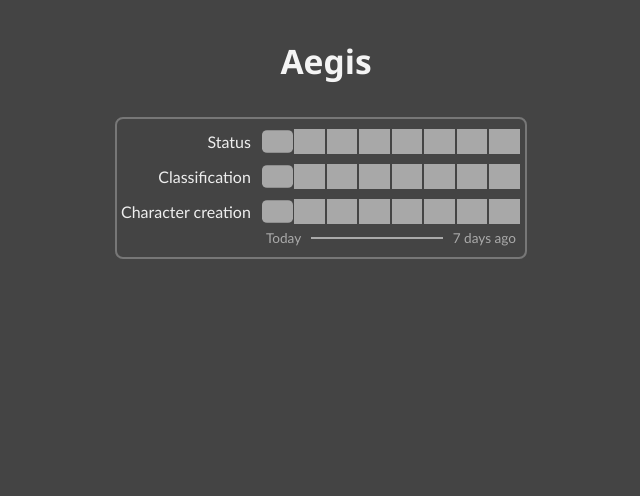
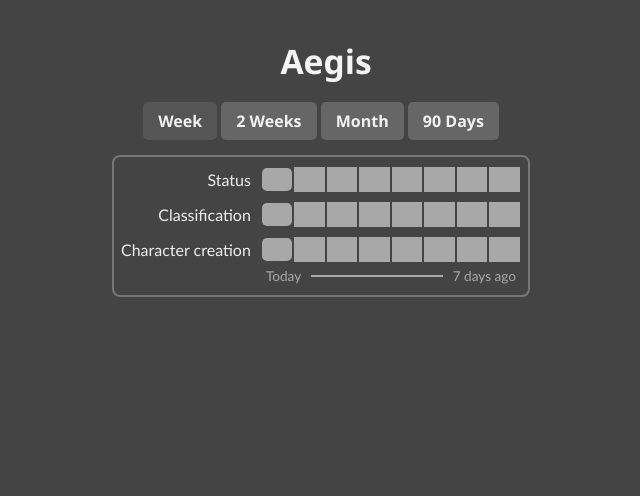
Before and after one commit to seimmuc/ffxiv-world-status-history, a Django app: page /world/Aegis in a window 1280 px wide. Shown: the top 496 px of the page, without its empty margins (319-959 px from the left). Run offline with Django 4.2, Linux system fonts and the light colour scheme; data comes from the database, SQL or seed files in the repository; data that the repository does not hold is empty; parts of the project's set-up code (start-up, migrations or seed data) failed here and were passed over.

Commit message:
add days range buttons to world history page

```diff
--- a/ffxivws/jinja2/ffxivws/world.html.jinja
+++ b/ffxivws/jinja2/ffxivws/world.html.jinja
@@ -89,6 +89,14 @@
 {% block title %}World {{ world.name }}{% endblock %}
 {% block header_title %}{{ world.name }}{% endblock %}
 
+{% block header_extra %}
+  <div id="days-range-buttons">
+   {% for bname, dc in days_opt %}
+    <a class="button{% if days|length - 1 == dc %} current{% endif %}" href="{{ '{u}?days={dc}'.format(u=url('world_history', kwargs={'world_name': world.name}), dc=dc) }}">{{ bname }}</a>
+   {% endfor %}
+  </div>
+{% endblock %}
+
 {% macro bar_line_data(summary, attr_name, day) -%}
   day="{{ day }}" all-snapshots="{{ summary.snapshots|map(attribute='snapshot.id')|join(',') }}"
 {%- endmacro %}
--- a/ffxivws/static/style.css
+++ b/ffxivws/static/style.css
@@ -37,6 +37,20 @@ body {
   border-top: solid 1.5px rgba(0, 0, 0, 0.3);
   padding-top: 2px;
   padding-left: 9px;
+}
+
+a.button {
+  display: inline-block;
+  padding: 8px 15px;
+  text-align: center;
+  text-decoration: none;
+  color: #f2f2f2;
+  background-color: #666;
+  border-radius: 5px;
+  transition: background-color 0.25s;
+}
+a.button:hover {
+  background-color: #777;
 }
 
 /* World icon styles */
@@ -208,12 +222,18 @@ section.snapshot-dc-block .world-name > a:visited {
   padding: 15px 10px;
 }
 
+#days-range-buttons a.button.current {
+  pointer-events: none;
+  cursor: default;
+  background-color: #555;
+}
+
 .history-bars-wrapper {
   display: grid;
   align-items: center;
   border: solid 2px #777;
   border-radius: 8px;
-  padding: 5px 4px;
+  padding: 5px 7px;
   grid-template-columns: auto 1fr;
   width: 100%;
   max-width: 1400px;
@@ -255,7 +275,8 @@ section.snapshot-dc-block .world-name > a:visited {
 .history-bars-wrapper ol.history-bar > li.history-bar-line.today {
   overflow: hidden;
   border-radius: 5px;
-  transform: scaleY(90%);
+  height: 90%;
+  align-self: center;
 }
 .history-bars-wrapper ol.history-bar > li.history-bar-line.split {
   display: flex;
--- a/ffxivws/views.py
+++ b/ffxivws/views.py
@@ -35,6 +35,7 @@ CLASSIFICATIONS_ENUM: dict[str, WorldState.Classification] = {e.value: e for e i
 CLASSIFICATIONS_ORD: dict[WorldState.Classification, int] = {e: i for i, e in enumerate(WorldState.Classification)}
 CHAR_CREATION_ENUM: dict[str, WorldState.CharCreation] = {e.value: e for e in WorldState.CharCreation}
 CHAR_CREATION_ORD: dict[WorldState.CharCreation, int] = {e: i for i, e in enumerate(WorldState.CharCreation)}
+DAYS_OPTIONS = [('Week', 7), ('2 Weeks', 14), ('Month', 30), ('90 Days', 90)]
 
 
 def timezone_ctx() -> dict[str, Any]:
@@ -114,7 +115,7 @@ def world_history(request: HttpRequest, world_name: str):
     while cd >= from_date:
         days.append((cd, WorldStateSummary.from_world_state_list(by_day[cd]) if (cd in by_day) else None))
         cd -= timedelta(days=1)
-    context = dict(days=days, world=world, from_date=from_date, today=today)
+    context = dict(days=days, world=world, from_date=from_date, today=today, days_opt=DAYS_OPTIONS)
     context.update(timezone_ctx())
     return render(request=request, template_name='ffxivws/world.html.jinja', using='jinja', context=context)
 
```
